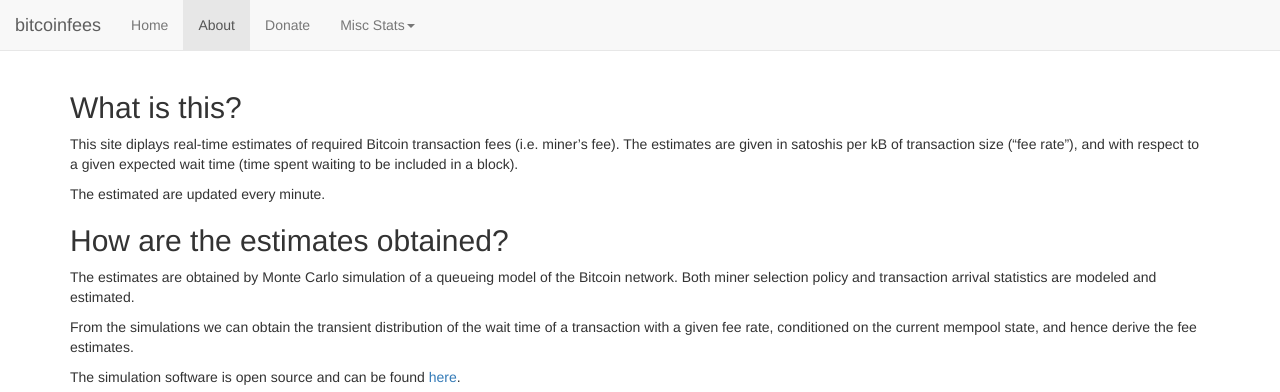
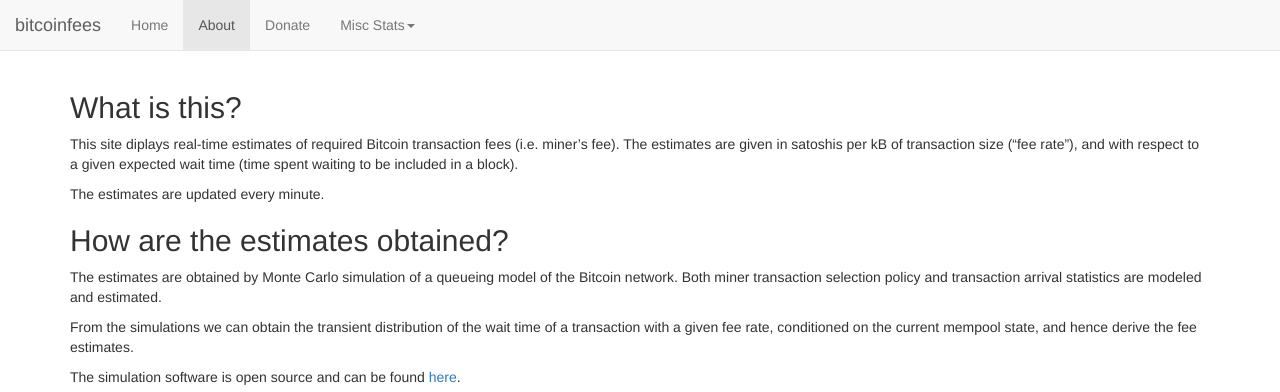
Before and after one commit to bitcoinfees/bitcoinfees.github.io, a Jekyll site: the page built from about.md, in a window 1280 px wide. Shown: the top 392 px of the page. Built offline with Jekyll 4.4.1, drawn with Linux system fonts in a browser that asks for light colours; nearby versions of some CDN libraries.

Commit message:
fix typos

```diff
--- a/about.md
+++ b/about.md
@@ -11,12 +11,12 @@
 given in satoshis per kB of transaction size ("fee rate"), and with respect to a given expected wait time
 (time spent waiting to be included in a block).
 
-The estimated are updated every minute.
+The estimates are updated every minute.
 
 ## How are the estimates obtained?
 
 The estimates are obtained by Monte Carlo simulation of a queueing model of the Bitcoin network.
-Both miner selection policy and transaction arrival statistics are modeled and estimated.
+Both miner transaction selection policy and transaction arrival statistics are modeled and estimated.
 
 From the simulations we can obtain the transient distribution of the wait time of a transaction with
 a given fee rate, conditioned on the current mempool state, and hence derive the fee estimates.
```
